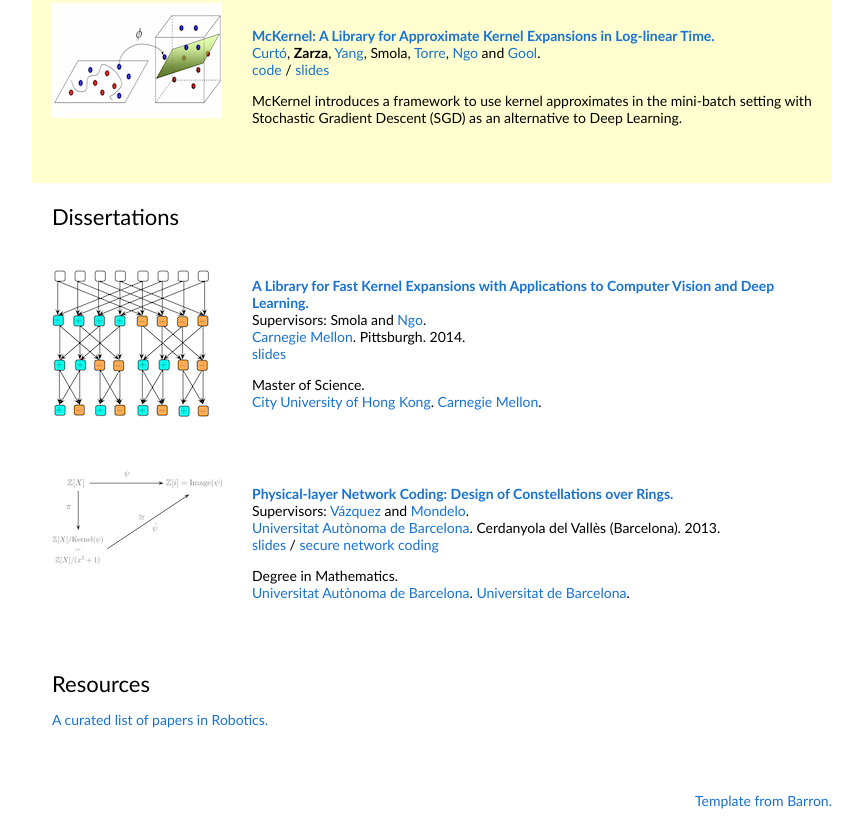
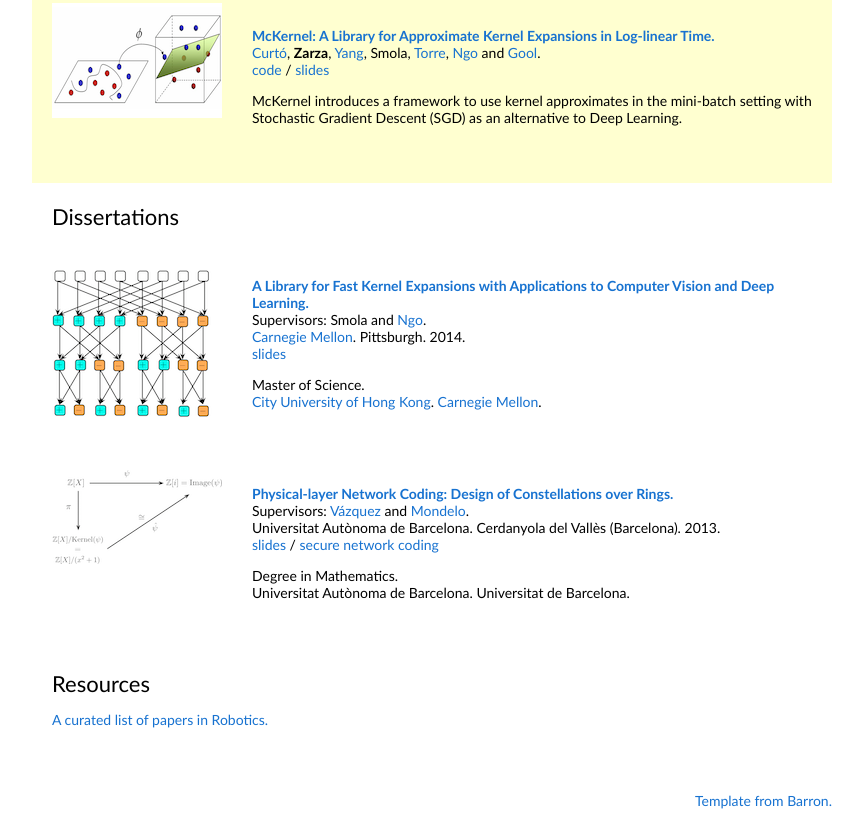
Before and after one commit to dezarza/dezarza.github.io, a plain HTML site: page index.html in a window 1280 px wide. Shown: the part 1155-1985 px from the top of the page, without its empty margins (208-1071 px from the left). Drawn offline with Linux system fonts and the light colour scheme.

Commit message:
De Zarza i Cubero.

```diff
--- a/index.html
+++ b/index.html
@@ -27,7 +27,7 @@
               <p style="text-align:justify">I was a doctoral student in the <a href="https://www.vision.ee.ethz.ch/">Laboratory of Computer Vision</a> at <a href="https://www.ethz.ch/">ETH Zürich</a>. Previously I completed my master (with distinction) in Electrical Engineering at <a href="https://www.cityu.edu.hk/">City University of Hong Kong</a>, where I did an exchange at the <a href="https://www.cs.cmu.edu/">School of Computer Science</a> at <a href="https://www.cmu.edu/">Carnegie Mellon</a>. I developed my master thesis at the <a href="https://www.ml.cmu.edu/">ML Dept.</a> and as part of the MS program, I also interned at the <a href="https://www.ri.cmu.edu/">Robotics</a>.
               </p>
               <p style="text-align:justify">
-I hold a degree in Mathematics from <a href="https://www.uab.cat">Universitat Autònoma de Barcelona</a> and <a href="https://www.ub.edu">Universitat de Barcelona</a>. I had perfect scores in the baccalaureate and top nationwide grades in the university entrance examinations.
+I hold a degree in Mathematics from Universitat Autònoma de Barcelona and Universitat de Barcelona. I had perfect scores in the baccalaureate and top nationwide grades in the university entrance examinations.
               </p>
               <p style="text-align:center">
                 <a href="mailto:z@dezarza.ch">e-mail</a> &nbsp/&nbsp
@@ -266,14 +266,14 @@
               <a href="http://gent.uab.cat/mavazquez-castro/">Vázquez</a> and
 	      <a href="https://www.mat.uab.cat/~jmm/">Mondelo</a>.
               <br>
-              <a href="https://www.uab.cat">Universitat Autònoma de Barcelona</a>. Cerdanyola del Vallès (Barcelona). 2013.
+              Universitat Autònoma de Barcelona. Cerdanyola del Vallès (Barcelona). 2013.
               <br>
               <a href="https://blogs.uab.cat/zarza/files/2019/05/slides_pfc_dezarza.pdf">slides</a> /
               <a href="https://blogs.uab.cat/zarza/files/2019/05/nc_decurto12.pdf">secure network coding</a>
               <p></p>
               <p>Degree in Mathematics.
               <br>
-              <a href="https://www.uab.cat">Universitat Autònoma de Barcelona</a>. <a href="https://www.ub.edu">Universitat de Barcelona</a>.</p>
+              Universitat Autònoma de Barcelona. Universitat de Barcelona.</p>
             </td>
           </tr>
 	</tbody></table>
```
